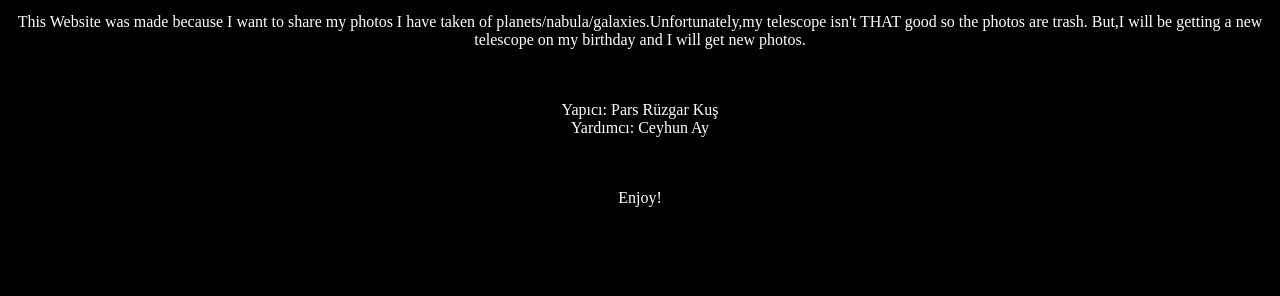
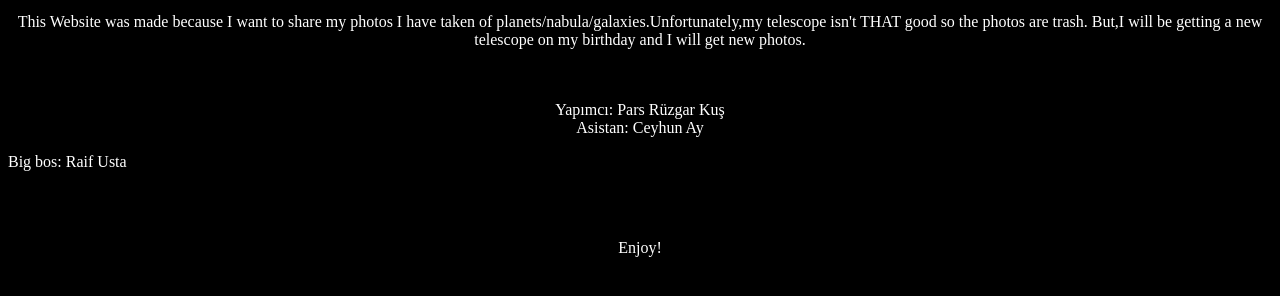
Before and after one commit to Pars-html/Limon-Koyici-Menu, a plain HTML site: page index.html in a window 1280 px wide. Shown: the part 104-400 px from the top of the page. Drawn offline with Linux system fonts and the light colour scheme; a script that the page names is missing.

Commit message:
index.html

```diff
--- a/index.html
+++ b/index.html
@@ -36,8 +36,9 @@
         </p>
         <br>
         <br>
-         <p id="pi2" style="color: white;" >Yapıcı: Pars Rüzgar Kuş</p>
-         <p id="pi6" style="color: white;"> Yardımcı: Ceyhun Ay</p>
+         <p id="pi2" style="color: white;" >Yapımcı: Pars Rüzgar Kuş</p>
+         <p id="pi6" style="color: white;"> Asistan: Ceyhun Ay</p>
+         <p id="pi7" style="color: white;"> Big bos: Raif Usta</p>
          <br>
          <br>
          <p id="pi3" style="color: white;">Enjoy!</p>
```
